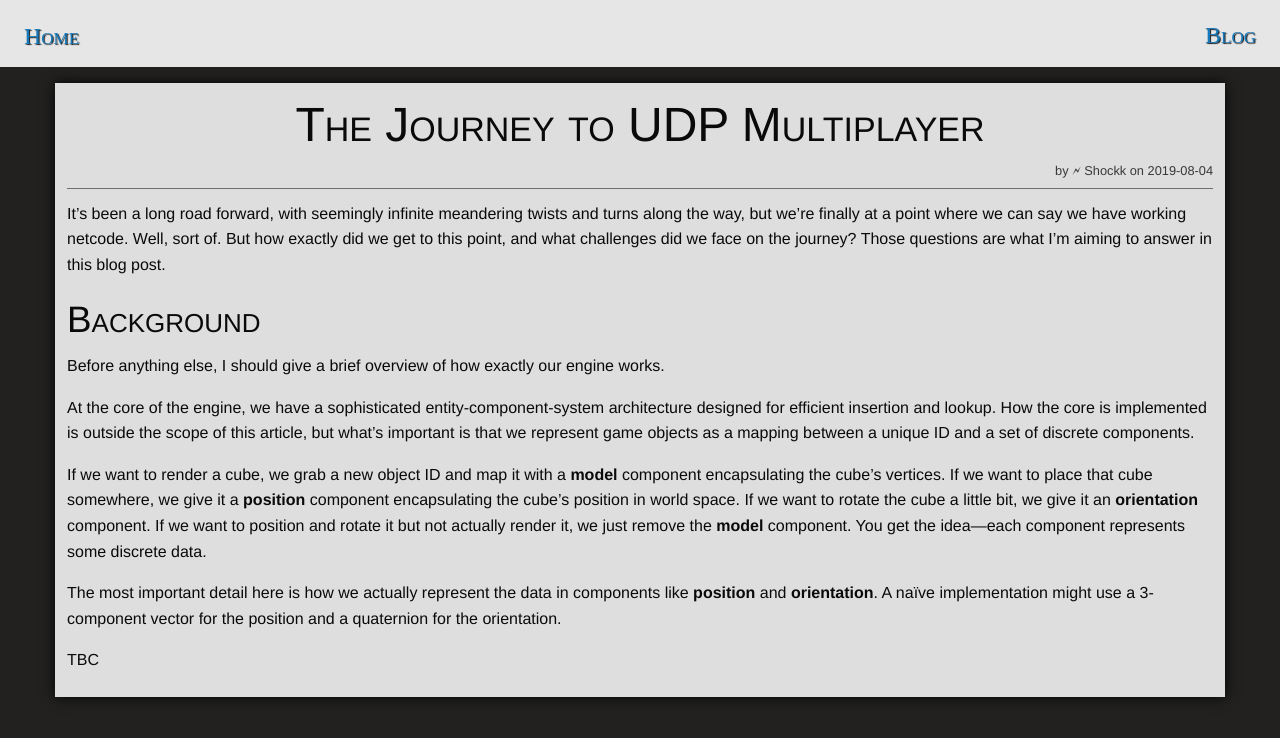
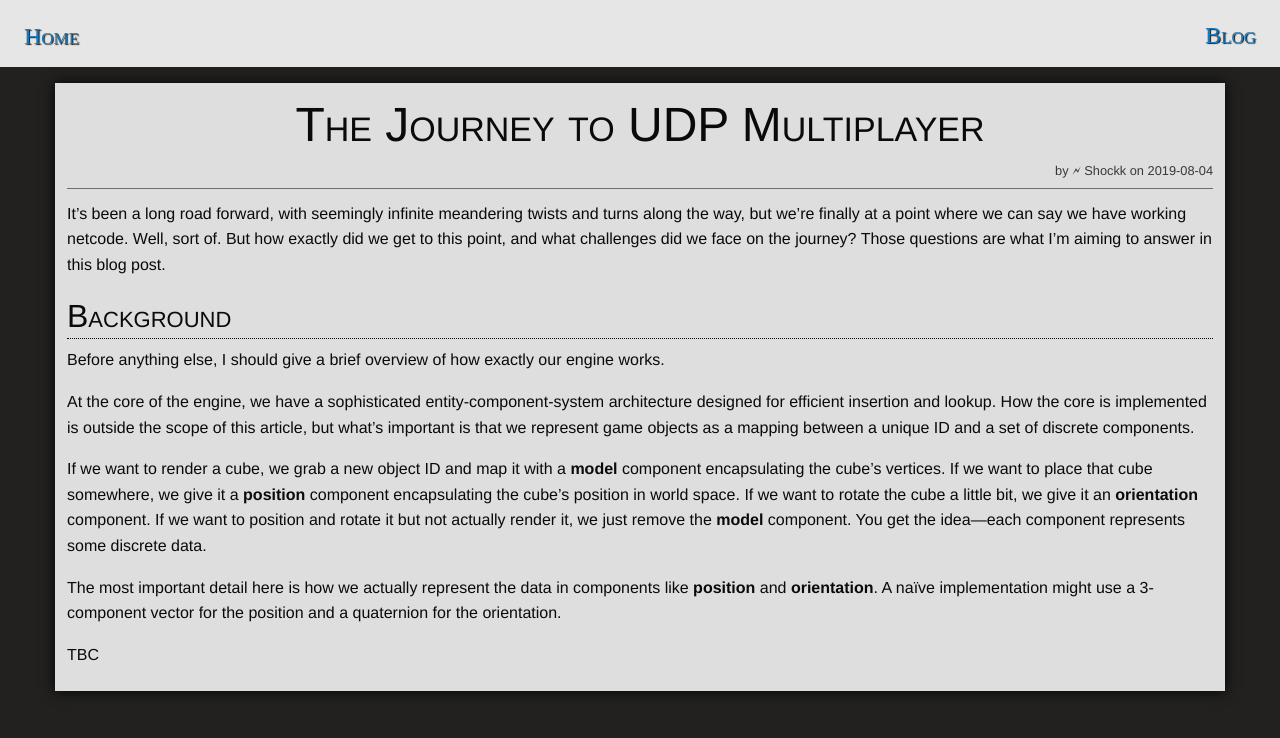
Before and after one commit to ori-sky/polar-space, a Jekyll site: the page built from _posts/2019-08-04-01-udp-multiplayer.md, in a window 1280 px wide. Shown: the top 738 px of the page. Built offline with Jekyll 4.4.1, drawn with Linux system fonts in a browser that asks for light colours; nearby versions of some CDN libraries; some web fonts are replaced; our own code applies the rules of GitHub Pages for plain Markdown files; library files that are not in the unit come from our copies.

Commit message:
Update app.css

```diff
--- a/assets/css/app.css
+++ b/assets/css/app.css
@@ -88,7 +88,8 @@ body {
 
 .content-box > section > h1 {
 	font-variant: small-caps;
-	font-size: 2.3rem;
+	font-size: 2.0rem;
+	border-bottom: 1px dotted black;
 }
 
 .content-box > section > h2 {
```
